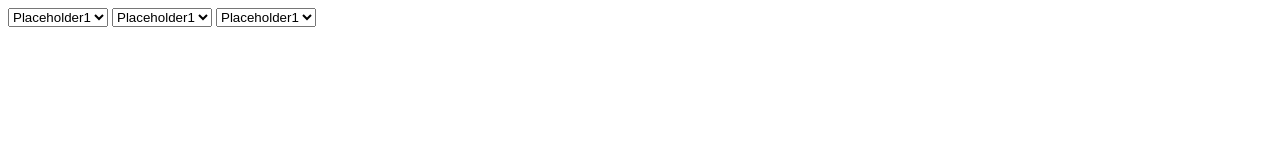
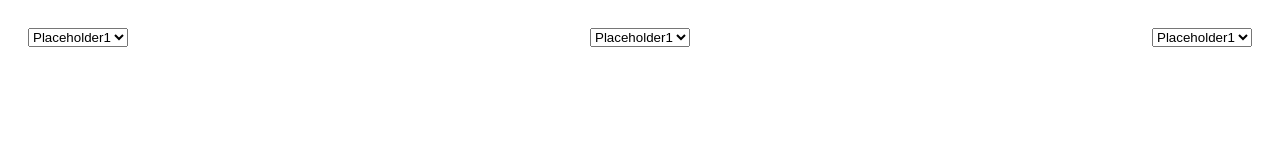
Before and after one commit to DiegoVV/SalesChart, a plain HTML site: page index.html in a window 1280 px wide. Drawn offline with nearby package versions, Linux system fonts and the light colour scheme.

Commit message:
css for spacing selectors

```diff
--- a/css/style.css
+++ b/css/style.css
@@ -1,3 +1,9 @@
+.selector{
+    width: 100%;
+    display: flex;
+    justify-content: space-between;
+}
+
 select{
-
+    margin: 20px;
 }
--- a/index.html
+++ b/index.html
@@ -8,7 +8,7 @@
     <meta name="description" content="Coding Test for Cesar">
     <meta name="author" content="Diego Velasco Volkmann">
 
-    <link rel="stylesheet" href="css/styles.css?v=1.0">
+    <link rel="stylesheet" href="css/style.css?v=1.0">
     <script src="https://ajax.googleapis.com/ajax/libs/jquery/3.5.1/jquery.min.js" defer></script>
     <script src="js/main.js" defer></script>
 </head>
@@ -18,7 +18,7 @@
     <body>
         <div class="selector">
             <select id="category" name="category">
-                <option value="placeholder1">Placeholder1</option>
+                <span>Text</span><option value="placeholder1">Placeholder1</option>
                 <option value="placeholder2">Placeholder2</option>
                 <option value="placeholder3">Placeholder3</option>
             </select>
```
